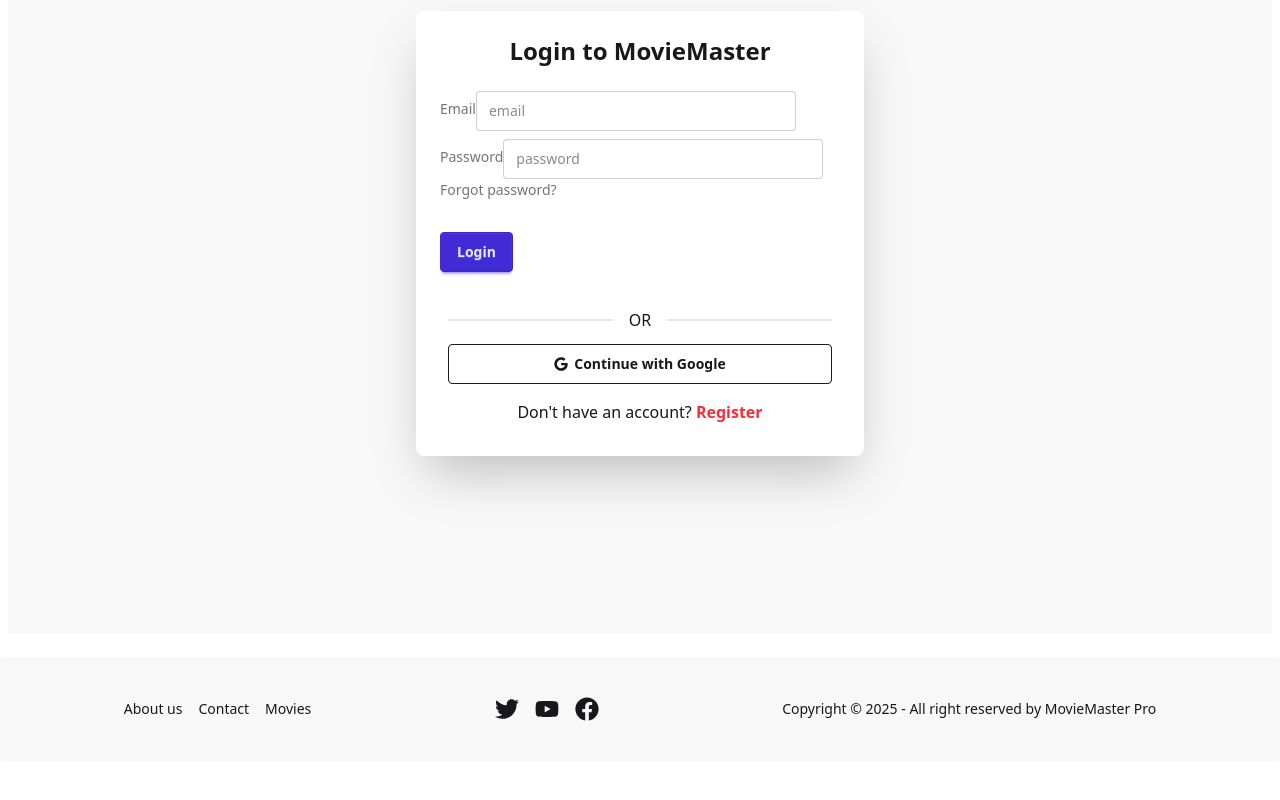
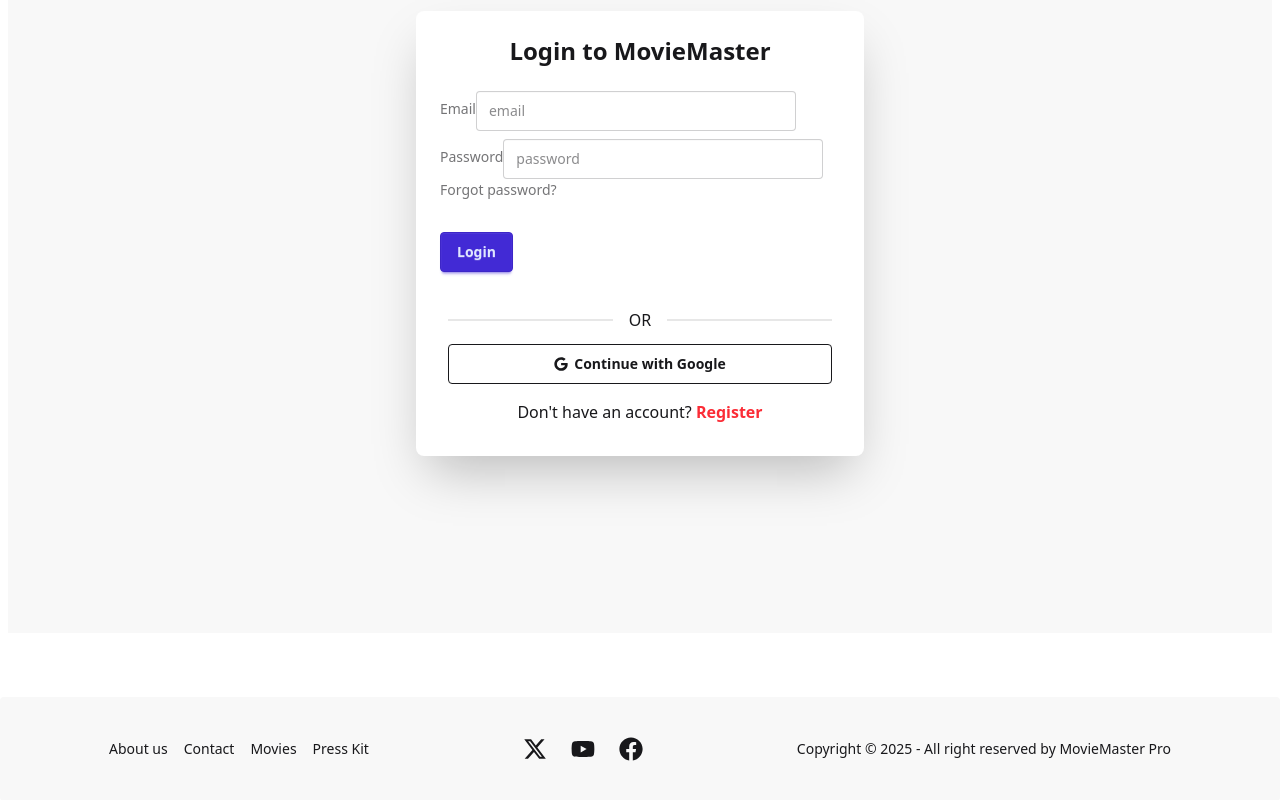
Before and after one commit to abuhanif254/movie-master-cl, a React app: page /login in a window 1280 px wide. Shown: the part 256-1056 px from the top of the page. Before the commit the page ends 1017 px from the top, so only its background shows below. Built offline with nearby package versions, Linux system fonts and the light colour scheme; no server answers; the HTML template or start-up script is replaced by a standard one.

Commit message:
added ganra section

```diff
--- a/src/components/Footer.jsx
+++ b/src/components/Footer.jsx
@@ -1,19 +1,28 @@
 import React from 'react';
-import { FaFacebook, FaTwitter, FaYoutube } from "react-icons/fa";
+import { FaFacebook, FaYoutube } from "react-icons/fa";
+import { FaXTwitter } from "react-icons/fa6";
 
 const Footer = () => {
     return (
-        <footer className="footer footer-center p-10 bg-base-200 text-base-content rounded">
+        <footer className="footer footer-center p-10 bg-base-200 text-base-content rounded mt-10">
             <nav className="grid grid-flow-col gap-4">
                 <a className="link link-hover">About us</a>
                 <a className="link link-hover">Contact</a>
                 <a className="link link-hover">Movies</a>
+                <a className="link link-hover">Press Kit</a>
             </nav>
             <nav>
-                <div className="grid grid-flow-col gap-4">
-                    <a href="https://twitter.com" target="_blank" className='text-2xl'><FaTwitter /></a>
-                    <a href="https://youtube.com" target="_blank" className='text-2xl'><FaYoutube /></a>
-                    <a href="https://facebook.com" target="_blank" className='text-2xl'><FaFacebook /></a>
+                <div className="grid grid-flow-col gap-6">
+
+                    <a href="https://twitter.com" target="_blank" className='text-2xl hover:text-primary transition-colors'>
+                        <FaXTwitter />
+                    </a>
+                    <a href="https://youtube.com" target="_blank" className='text-2xl hover:text-red-600 transition-colors'>
+                        <FaYoutube />
+                    </a>
+                    <a href="https://facebook.com" target="_blank" className='text-2xl hover:text-blue-600 transition-colors'>
+                        <FaFacebook />
+                    </a>
                 </div>
             </nav>
             <aside>
--- a/src/pages/Home.jsx
+++ b/src/pages/Home.jsx
@@ -3,12 +3,13 @@
 import MovieCard from '../components/MovieCard';
 import { Link } from 'react-router-dom';
 import LoadingSpinner from '../components/LoadingSpinner';
-
 import { FaFilm, FaUserShield } from "react-icons/fa";
 
 const Home = () => {
     const [movies, setMovies] = useState([]);
     const [loading, setLoading] = useState(true);
+
+    const [selectedGenre, setSelectedGenre] = useState(null);
 
     useEffect(() => {
         fetch('http://localhost:5000/movies')
@@ -17,12 +18,25 @@
                 setMovies(data);
                 setLoading(false);
             })
-
             .catch(err => {
                 console.error(err);
                 setLoading(false);
             });
     }, []);
+
+
+    const handleGenreClick = (genre) => {
+        if (selectedGenre === genre) {
+            setSelectedGenre(null);
+        } else {
+            setSelectedGenre(genre);
+        }
+    };
+
+
+    const filteredMovies = selectedGenre
+        ? movies.filter(movie => movie.genre === selectedGenre)
+        : [];
 
     if (loading) return <LoadingSpinner />;
 
@@ -32,10 +46,57 @@
 
     const recentMovies = [...movies].reverse().slice(0, 6);
 
+
+    const genres = ["Action", "Comedy", "Drama", "Horror", "Sci-Fi", "Thriller"];
+
     return (
         <div>
 
             <Banner />
+
+
+            <div className='my-16 container mx-auto px-4' id="genre-section">
+                <h2 className='text-3xl font-bold text-center mb-2 border-l-4 border-accent pl-4 inline-block'>
+                    Browse by Genre
+                </h2>
+                <p className='text-center text-gray-500 mb-8'>Click on a genre to filter movies instantly</p>
+
+
+                <div className="flex flex-wrap justify-center gap-4 mb-8">
+                    {
+                        genres.map((genre, idx) => (
+                            <button
+                                key={idx}
+                                onClick={() => handleGenreClick(genre)}
+                                className={`btn btn-outline px-8 ${selectedGenre === genre ? 'btn-active btn-primary text-white' : ''}`}
+                            >
+                                {genre}
+                            </button>
+                        ))
+                    }
+                </div>
+
+
+                {
+                    selectedGenre && (
+                        <div className='bg-base-200 p-6 rounded-xl animate-fade-in'>
+                            <h3 className='text-2xl font-bold mb-4 text-primary'>
+                                {filteredMovies.length} Results for "{selectedGenre}"
+                            </h3>
+
+                            {filteredMovies.length > 0 ? (
+                                <div className='grid grid-cols-1 md:grid-cols-2 lg:grid-cols-3 gap-6'>
+                                    {filteredMovies.map(movie => <MovieCard key={movie._id} movie={movie} />)}
+                                </div>
+                            ) : (
+                                <div className='text-center py-10'>
+                                    <p className='text-xl text-gray-500'>No movies found in this genre.</p>
+                                </div>
+                            )}
+                        </div>
+                    )
+                }
+            </div>
 
 
             <div className='my-16'>
```
